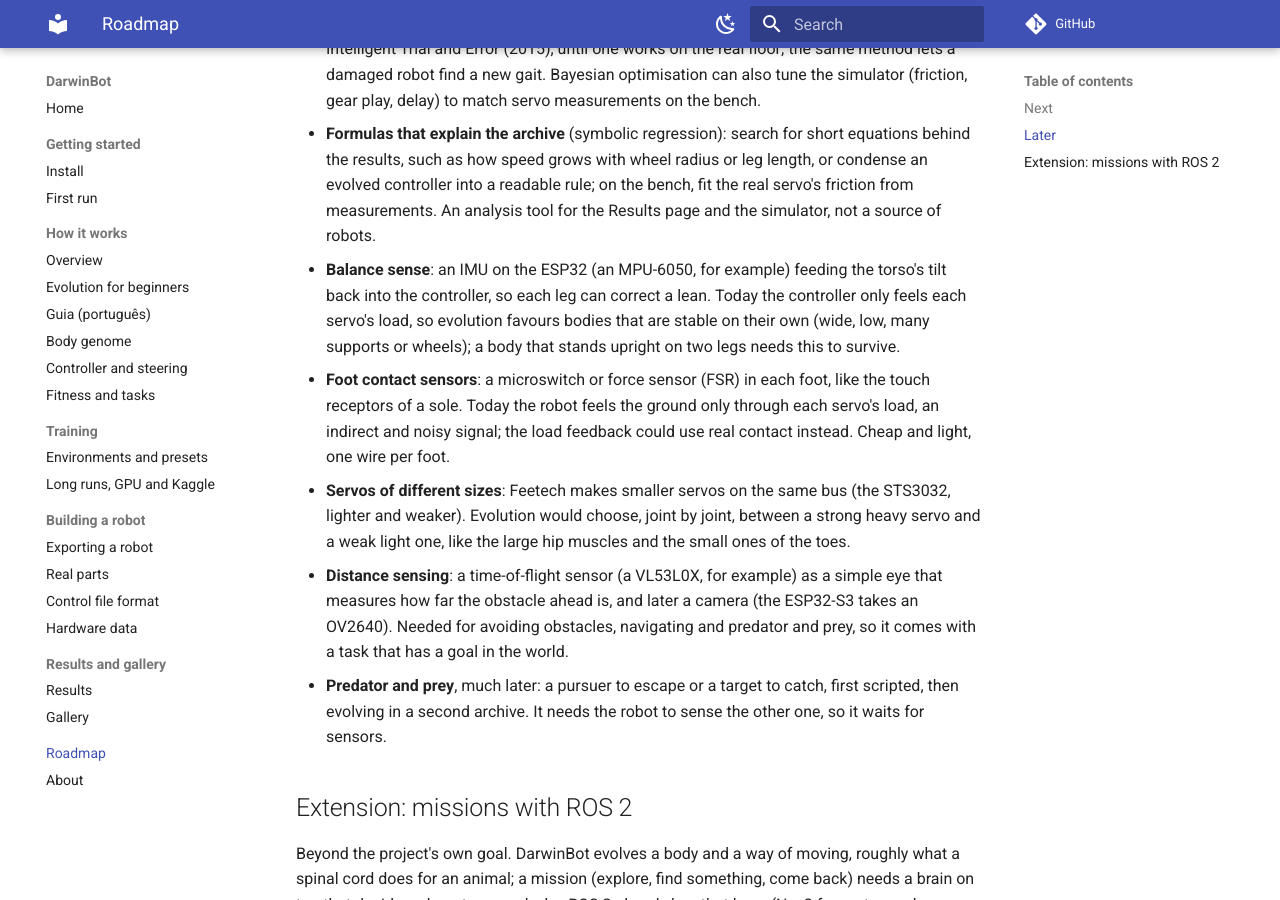
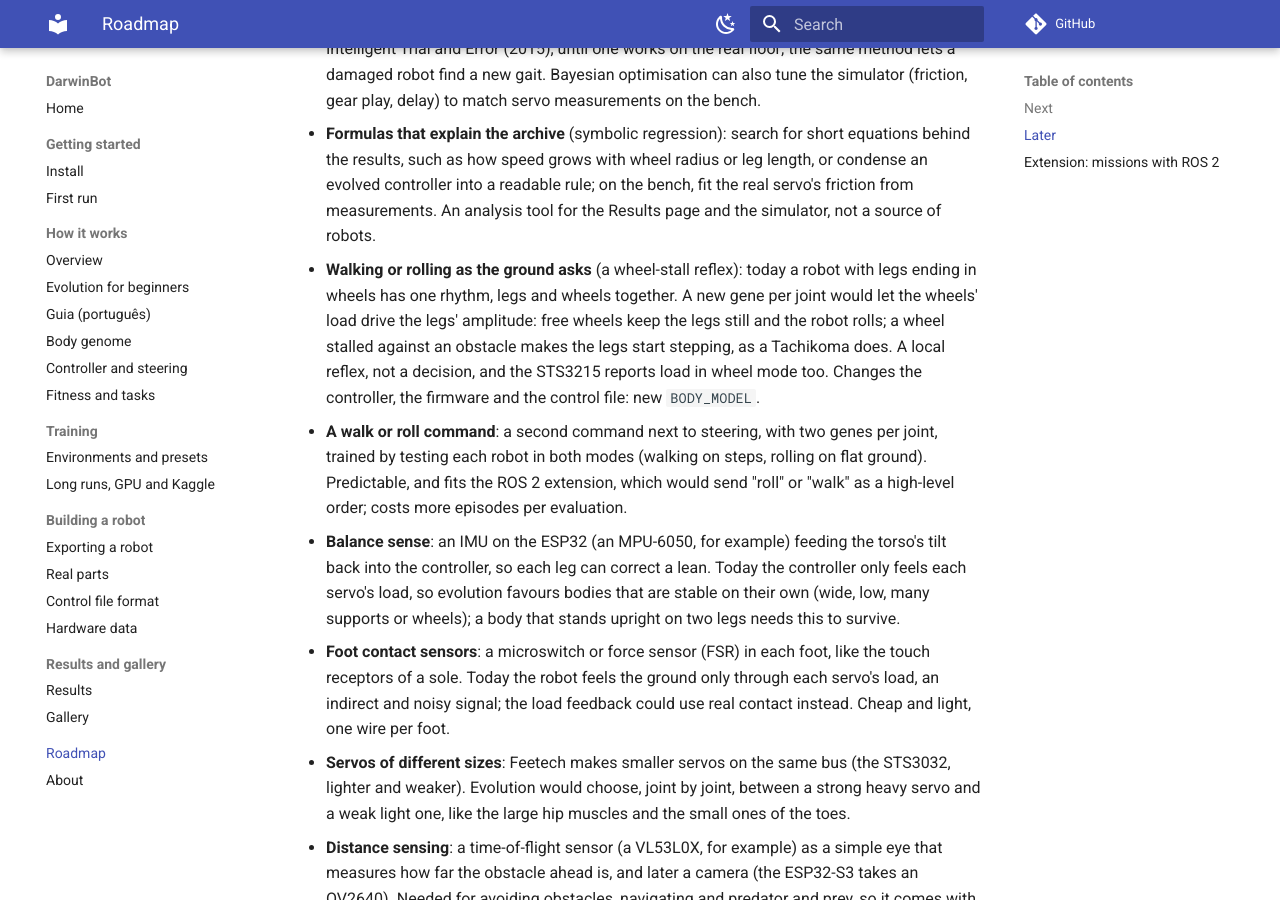
Before and after one commit to mpena2099/darwinbot, an MkDocs documentation site: the page built from docs/roadmap.md, in a window 1280 px wide and 900 px high, scrolled down 3283 px. Built offline with MkDocs 1.6.1 and Material for MkDocs 9.7.7, drawn with Linux system fonts in a browser that asks for light colours; comment, search, counter and statistics services are not loaded.

Commit message:
Roadmap: wheel-stall reflex and a walk or roll command

```diff
--- a/docs/roadmap.md
+++ b/docs/roadmap.md
@@ -143,6 +143,18 @@
   rule; on the bench, fit the real servo's friction from measurements. An
   analysis tool for the Results page and the simulator, not a source of
   robots.
+- **Walking or rolling as the ground asks** (a wheel-stall reflex): today a
+  robot with legs ending in wheels has one rhythm, legs and wheels together.
+  A new gene per joint would let the wheels' load drive the legs' amplitude:
+  free wheels keep the legs still and the robot rolls; a wheel stalled against
+  an obstacle makes the legs start stepping, as a Tachikoma does. A local
+  reflex, not a decision, and the STS3215 reports load in wheel mode too.
+  Changes the controller, the firmware and the control file: new `BODY_MODEL`.
+- **A walk or roll command**: a second command next to steering, with two genes
+  per joint, trained by testing each robot in both modes (walking on steps,
+  rolling on flat ground). Predictable, and fits the ROS 2 extension, which
+  would send "roll" or "walk" as a high-level order; costs more episodes per
+  evaluation.
 - **Balance sense**: an IMU on the ESP32 (an MPU-6050, for example) feeding the
   torso's tilt back into the controller, so each leg can correct a lean. Today
   the controller only feels each servo's load, so evolution favours bodies that
```
